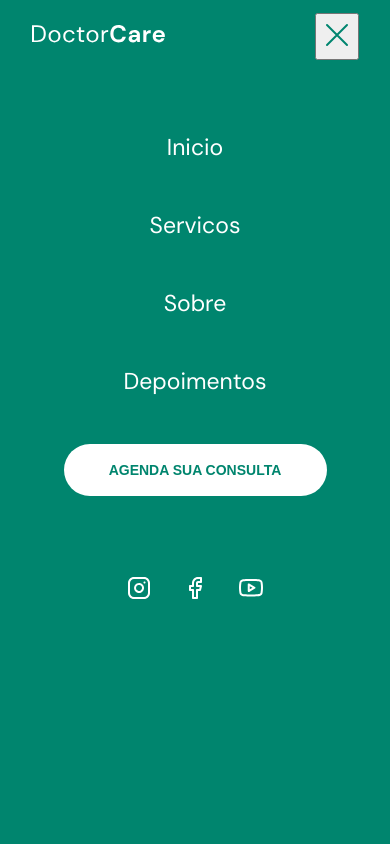
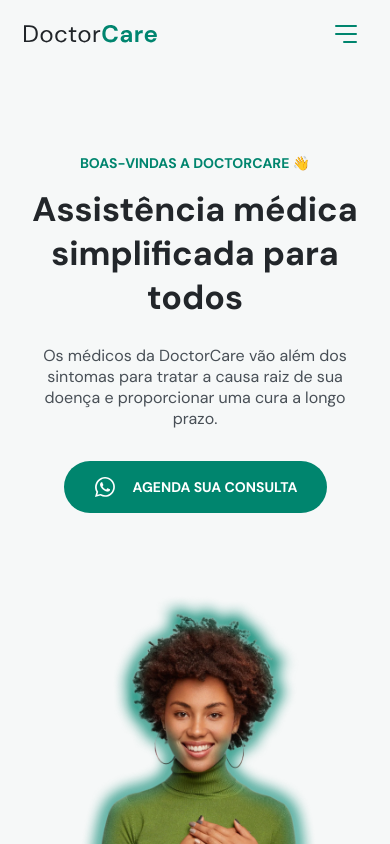
Before and after one commit to otleda/Landing-Page-DoctorCare, a plain HTML site: page index.html in a window 390 px wide. Shown: the top 844 px of the page. Drawn offline with Linux system fonts and the light colour scheme.

Commit message:
Finalizando o menu mobile, fazendo interacao com js

```diff
--- a/css/style.css
+++ b/css/style.css
@@ -35,13 +35,54 @@ body {
     font-family: 'DM Sans', sans-serif;
     font-size: 1.6rem;
     text-align: center;
+    overflow: overlay;
+
+}
+
+/*-----------------NAVIGATION------------------- */
+nav {
+    display: flex;
+    align-items: center;
+    justify-content: space-between;
+    position: fixed;
+    width: 100%;
+    padding: 2.4rem;
+    top: 0;
+    left: 50%;
+    transform: translateX(-50%);
+    height: var(--nav-height);
+
+    background: var(--primary-green-ultralight);
 }
 
 .wrapper {
-    width: 37.5rem;
-    padding-inline: 2.4rem;
-    margin-inline: auto;
+    display: flex;
+    flex-direction: column;
+    justify-content: center;
+    align-items: center;
+    padding: 0 2.4rem;
 }
+
+nav.scroll {
+    background: var(--primary-green);
+    width: 100%;
+}
+
+nav.scroll svg:nth-child(1) path {
+    fill: white;
+}
+
+
+nav.scroll > div > button.btn-open > svg path {
+    stroke: white;
+}
+
+.btn-closed, .btn-open {
+    border: none;
+    background: none;
+    cursor: pointer;
+}
+
 
 /*-----------------HEADER------------------- */
 header::before {
@@ -140,43 +181,7 @@ header img {
     line-height: 150%;
 }
 
-/*-----------------NAVIGATION------------------- */
-nav {
-    display: flex;
-    height: var(--nav-height);
-    background: var(--primary-green-ultralight);
 
-    position: fixed;
-    top: 0;
-    left: 50%;
-    transform: translateX(-50%);
-}
-
-nav div.wrapper {
-    display: flex;
-    align-items: center;
-    justify-content: space-between;
-}
-
-div.wrapper a.logo {
-    padding: 2.4rem 0;
-}
-div.wrapper .btn-open-menu {
-    padding: 2.4rem 0;
-}
-
-nav.scroll {
-    background: var(--primary-green);
-    width: 100%;
-}
-
-nav.scroll svg:nth-child(1) path {
-    fill: white;
-}
-
-nav.scroll > div.wrapper > div.btn-menu > svg path {
-    stroke: white;
-}
 
 /*-----------------NAVIGATION-MOBILE------------------- */
 
@@ -184,53 +189,52 @@ nav.scroll > div.wrapper > div.btn-menu > svg path {
 .menu,
 .btn-closed {
     opacity: 0;
-    visibility: 0;
+    visibility: hidden;
+    display: none;
 }
 
 /* YES MENU EXTENDED */
 body.menu-mobile-extended .menu,
-body.menu-mobile-extended .btn-closed {
+body.menu-mobile-extended button.btn-closed {
     opacity: 1;
     visibility: visible;
 }
 
 
 body.menu-mobile-extended {
-    overflow: hidden;
+}
+body.menu-mobile-extended  button.btn-open {
+    display: none;
 }
 
 body.menu-mobile-extended .logo,
-body.menu-mobile-extended .btn-closed {
-    z-index: 1;
+body.menu-mobile-extended button.btn-closed {
+    z-index: 10;
+    display: block;
 }
 body.menu-mobile-extended svg:nth-child(1) path {
     fill: white;
 }
-body.menu-mobile-extended div.btn-menu > svg path {
+
+body.menu-mobile-extended  button.btn-closed > svg path {
     stroke: white;
 }
 
-
-body.menu-mobile-extended nav {
-    position: relative;
-}
-
 body.menu-mobile-extended .menu {
+    display: flex;
+    flex-direction: column;
+    align-items: center;
     position: fixed;
     top: 0;
     left: 0;
     width: 100vw;
     height: 100vh;
     background: var(--primary-green);
+    z-index: -1;
 }
 
-.menu {
-    display: flex;
-    flex-direction: column;
-    align-items: center;
-}
 
-.menu ul:nth-child(1) {
+body.menu-mobile-extended .menu ul:nth-child(1) {
     display: flex;
     flex-direction: column;
     gap: 4.8rem;
@@ -238,12 +242,12 @@ body.menu-mobile-extended .menu {
     margin-top: 13.2rem;
 }
 
-.menu ul:nth-child(1) a {
+body.menu-mobile-extended .menu ul:nth-child(1) a {
     color: white;
     font-size: 2.3rem;
 }
 
-.menu button {
+body.menu-mobile-extended .menu button {
     display: flex;
     align-items: center;
     justify-content: center;
@@ -260,13 +264,13 @@ body.menu-mobile-extended .menu {
     font-weight: 700;
     color: var(--primary-green);
 }
-.menu ul {
+body.menu-mobile-extended .menu ul {
     display: flex;
     gap: 3.2rem;
     margin-top: 8rem;
 }
 
-.menu ul.social-media li:hover {
+body.menu-mobile-extended .menu ul.social-media li:hover {
     filter: drop-shadow(3px 5px 8px rgba(255,255,255,0.8));
 
 }
--- a/index.html
+++ b/index.html
@@ -13,40 +13,29 @@
 
     <link rel="stylesheet" href="css/style.css">
 </head>
-<body onscroll="onScroll()" class="menu-mobile-extended">
+<body onscroll="onScroll()">
     <nav id="navigation">
-        <div class="wrapper">
-            <a class="logo" href="#" alt="logo DoctorCare">
+        <a href="" class="logo">
             <svg
                 width="133"
                 height="18"
                 viewBox="0 0 133 18"
                 fill="none"
-                    xmlns="http://www.w3.org/2000/svg"
-                    >
-                    <style>
-                        .doctor {
-                        fill : #212529;
-                        }
-                        .care {
-                        fill : #00856F;
-                        }
-                    </style>
-
-                    <path class='doctor' d="M0 17.088V0.287999H5.16C8.12 0.287999 10.296 1.04 11.688 2.544C13.096 4.048 13.8 6.112 13.8 8.736C13.8 11.312 13.096 13.352 11.688 14.856C10.296 16.344 8.12 17.088 5.16 17.088H0ZM2.016 15.408H5.112C6.744 15.408 8.04 15.144 9 14.616C9.976 14.072 10.672 13.304 11.088 12.312C11.504 11.304 11.712 10.112 11.712 8.736C11.712 7.328 11.504 6.12 11.088 5.112C10.672 4.104 9.976 3.328 9 2.784C8.04 2.24 6.744 1.968 5.112 1.968H2.016V15.408Z"/>
-                    <path class='doctor' d="M22.4949 17.376C21.3749 17.376 20.3669 17.12 19.4709 16.608C18.5749 16.096 17.8629 15.376 17.3349 14.448C16.8229 13.504 16.5669 12.4 16.5669 11.136C16.5669 9.872 16.8309 8.776 17.3589 7.848C17.8869 6.904 18.5989 6.176 19.4949 5.664C20.4069 5.152 21.4229 4.896 22.5429 4.896C23.6629 4.896 24.6709 5.152 25.5669 5.664C26.4629 6.176 27.1669 6.904 27.6789 7.848C28.2069 8.776 28.4709 9.872 28.4709 11.136C28.4709 12.4 28.2069 13.504 27.6789 14.448C27.1509 15.376 26.4309 16.096 25.5189 16.608C24.6229 17.12 23.6149 17.376 22.4949 17.376ZM22.4949 15.648C23.1829 15.648 23.8229 15.48 24.4149 15.144C25.0069 14.808 25.4869 14.304 25.8549 13.632C26.2229 12.96 26.4069 12.128 26.4069 11.136C26.4069 10.144 26.2229 9.312 25.8549 8.64C25.5029 7.968 25.0309 7.464 24.4389 7.128C23.8469 6.792 23.2149 6.624 22.5429 6.624C21.8549 6.624 21.2149 6.792 20.6229 7.128C20.0309 7.464 19.5509 7.968 19.1829 8.64C18.8149 9.312 18.6309 10.144 18.6309 11.136C18.6309 12.128 18.8149 12.96 19.1829 13.632C19.5509 14.304 20.0229 14.808 20.5989 15.144C21.1909 15.48 21.8229 15.648 22.4949 15.648Z"/>
-                    <path class='doctor' d="M37.2261 17.376C36.0901 17.376 35.0661 17.12 34.1541 16.608C33.2581 16.08 32.5461 15.352 32.0181 14.424C31.5061 13.48 31.2501 12.384 31.2501 11.136C31.2501 9.888 31.5061 8.8 32.0181 7.872C32.5461 6.928 33.2581 6.2 34.1541 5.688C35.0661 5.16 36.0901 4.896 37.2261 4.896C38.6341 4.896 39.8181 5.264 40.7781 6C41.7541 6.736 42.3701 7.72 42.6261 8.952H40.5621C40.4021 8.216 40.0101 7.648 39.3861 7.248C38.7621 6.832 38.0341 6.624 37.2021 6.624C36.5301 6.624 35.8981 6.792 35.3061 7.128C34.7141 7.464 34.2341 7.968 33.8661 8.64C33.4981 9.312 33.3141 10.144 33.3141 11.136C33.3141 12.128 33.4981 12.96 33.8661 13.632C34.2341 14.304 34.7141 14.816 35.3061 15.168C35.8981 15.504 36.5301 15.672 37.2021 15.672C38.0341 15.672 38.7621 15.472 39.3861 15.072C40.0101 14.656 40.4021 14.072 40.5621 13.32H42.6261C42.3861 14.52 41.7781 15.496 40.8021 16.248C39.8261 17 38.6341 17.376 37.2261 17.376Z"/>
-                    <path class='doctor' d="M50.2974 17.088C49.2094 17.088 48.3534 16.824 47.7294 16.296C47.1054 15.768 46.7934 14.816 46.7934 13.44V6.888H44.7294V5.184H46.7934L47.0574 2.328H48.8094V5.184H52.3134V6.888H48.8094V13.44C48.8094 14.192 48.9614 14.704 49.2654 14.976C49.5694 15.232 50.1054 15.36 50.8734 15.36H52.1214V17.088H50.2974Z"/>
-                    <path class='doctor' d="M60.4506 17.376C59.3306 17.376 58.3226 17.12 57.4266 16.608C56.5306 16.096 55.8186 15.376 55.2906 14.448C54.7786 13.504 54.5226 12.4 54.5226 11.136C54.5226 9.872 54.7866 8.776 55.3146 7.848C55.8426 6.904 56.5546 6.176 57.4506 5.664C58.3626 5.152 59.3786 4.896 60.4986 4.896C61.6186 4.896 62.6266 5.152 63.5226 5.664C64.4186 6.176 65.1226 6.904 65.6346 7.848C66.1626 8.776 66.4266 9.872 66.4266 11.136C66.4266 12.4 66.1626 13.504 65.6346 14.448C65.1066 15.376 64.3866 16.096 63.4746 16.608C62.5786 17.12 61.5706 17.376 60.4506 17.376ZM60.4506 15.648C61.1386 15.648 61.7786 15.48 62.3706 15.144C62.9626 14.808 63.4426 14.304 63.8106 13.632C64.1786 12.96 64.3626 12.128 64.3626 11.136C64.3626 10.144 64.1786 9.312 63.8106 8.64C63.4586 7.968 62.9866 7.464 62.3946 7.128C61.8026 6.792 61.1706 6.624 60.4986 6.624C59.8106 6.624 59.1706 6.792 58.5786 7.128C57.9866 7.464 57.5066 7.968 57.1386 8.64C56.7706 9.312 56.5866 10.144 56.5866 11.136C56.5866 12.128 56.7706 12.96 57.1386 13.632C57.5066 14.304 57.9786 14.808 58.5546 15.144C59.1466 15.48 59.7786 15.648 60.4506 15.648Z"/>
-                    <path class='doctor' d="M69.7097 17.088V5.184H71.5337L71.7017 7.464C72.0697 6.68 72.6297 6.056 73.3817 5.592C74.1337 5.128 75.0617 4.896 76.1657 4.896V7.008H75.6137C74.9097 7.008 74.2617 7.136 73.6697 7.392C73.0777 7.632 72.6057 8.048 72.2537 8.64C71.9017 9.232 71.7257 10.048 71.7257 11.088V17.088H69.7097Z"/>
-
-
-                    <path class='care' d="M86.4924 17.376C84.7964 17.376 83.3404 17.016 82.1244 16.296C80.9084 15.56 79.9724 14.544 79.3164 13.248C78.6604 11.936 78.3324 10.424 78.3324 8.712C78.3324 7 78.6604 5.488 79.3164 4.176C79.9724 2.864 80.9084 1.84 82.1244 1.104C83.3404 0.368 84.7964 0 86.4924 0C88.5084 0 90.1564 0.504 91.4364 1.512C92.7324 2.504 93.5404 3.904 93.8604 5.712H90.4764C90.2684 4.8 89.8204 4.088 89.1324 3.576C88.4604 3.048 87.5644 2.784 86.4444 2.784C84.8924 2.784 83.6764 3.312 82.7964 4.368C81.9164 5.424 81.4764 6.872 81.4764 8.712C81.4764 10.552 81.9164 12 82.7964 13.056C83.6764 14.096 84.8924 14.616 86.4444 14.616C87.5644 14.616 88.4604 14.376 89.1324 13.896C89.8204 13.4 90.2684 12.72 90.4764 11.856H93.8604C93.5404 13.584 92.7324 14.936 91.4364 15.912C90.1564 16.888 88.5084 17.376 86.4924 17.376Z" />
-                    <path class='care'd="M101.092 17.376C100.068 17.376 99.2278 17.216 98.5718 16.896C97.9158 16.56 97.4277 16.12 97.1077 15.576C96.7878 15.032 96.6278 14.432 96.6278 13.776C96.6278 12.672 97.0598 11.776 97.9238 11.088C98.7878 10.4 100.084 10.056 101.812 10.056H104.836V9.768C104.836 8.952 104.604 8.352 104.14 7.968C103.676 7.584 103.1 7.392 102.412 7.392C101.788 7.392 101.244 7.544 100.78 7.848C100.316 8.136 100.028 8.568 99.9157 9.144H96.9157C96.9958 8.28 97.2837 7.528 97.7797 6.888C98.2917 6.248 98.9477 5.76 99.7477 5.424C100.548 5.072 101.444 4.896 102.436 4.896C104.132 4.896 105.468 5.32 106.444 6.168C107.42 7.016 107.908 8.216 107.908 9.768V17.088H105.292L105.004 15.168C104.652 15.808 104.156 16.336 103.516 16.752C102.892 17.168 102.084 17.376 101.092 17.376ZM101.788 14.976C102.668 14.976 103.348 14.688 103.828 14.112C104.324 13.536 104.636 12.824 104.764 11.976H102.148C101.332 11.976 100.748 12.128 100.396 12.432C100.044 12.72 99.8678 13.08 99.8678 13.512C99.8678 13.976 100.044 14.336 100.396 14.592C100.748 14.848 101.212 14.976 101.788 14.976Z"/>
-                    <path class='care' d="M111.319 17.088V5.184H114.055L114.343 7.416C114.775 6.648 115.359 6.04 116.095 5.592C116.847 5.128 117.727 4.896 118.735 4.896V8.136H117.871C117.199 8.136 116.599 8.24 116.071 8.448C115.543 8.656 115.127 9.016 114.823 9.528C114.535 10.04 114.391 10.752 114.391 11.664V17.088H111.319Z"/>
-                    <path class='care' d="M126.888 17.376C125.688 17.376 124.624 17.12 123.696 16.608C122.768 16.096 122.04 15.376 121.512 14.448C120.984 13.52 120.72 12.448 120.72 11.232C120.72 10 120.976 8.904 121.488 7.944C122.016 6.984 122.736 6.24 123.648 5.712C124.576 5.168 125.664 4.896 126.912 4.896C128.08 4.896 129.112 5.152 130.008 5.664C130.904 6.176 131.6 6.88 132.096 7.776C132.608 8.656 132.864 9.64 132.864 10.728C132.864 10.904 132.856 11.088 132.84 11.28C132.84 11.472 132.832 11.672 132.816 11.88H123.768C123.832 12.808 124.152 13.536 124.728 14.064C125.32 14.592 126.032 14.856 126.864 14.856C127.488 14.856 128.008 14.72 128.424 14.448C128.856 14.16 129.176 13.792 129.384 13.344H132.504C132.28 14.096 131.904 14.784 131.376 15.408C130.864 16.016 130.224 16.496 129.456 16.848C128.704 17.2 127.848 17.376 126.888 17.376ZM126.912 7.392C126.16 7.392 125.496 7.608 124.92 8.04C124.344 8.456 123.976 9.096 123.816 9.96H129.744C129.696 9.176 129.408 8.552 128.88 8.088C128.352 7.624 127.696 7.392 126.912 7.392Z"/>
+                xmlns="http://www.w3.org/2000/svg">
+                <path d="M0 17.088V0.287999H5.16C8.12 0.287999 10.296 1.04 11.688 2.544C13.096 4.048 13.8 6.112 13.8 8.736C13.8 11.312 13.096 13.352 11.688 14.856C10.296 16.344 8.12 17.088 5.16 17.088H0ZM2.016 15.408H5.112C6.744 15.408 8.04 15.144 9 14.616C9.976 14.072 10.672 13.304 11.088 12.312C11.504 11.304 11.712 10.112 11.712 8.736C11.712 7.328 11.504 6.12 11.088 5.112C10.672 4.104 9.976 3.328 9 2.784C8.04 2.24 6.744 1.968 5.112 1.968H2.016V15.408Z" fill="#212529"/>
+                <path d="M22.4949 17.376C21.3749 17.376 20.3669 17.12 19.4709 16.608C18.5749 16.096 17.8629 15.376 17.3349 14.448C16.8229 13.504 16.5669 12.4 16.5669 11.136C16.5669 9.872 16.8309 8.776 17.3589 7.848C17.8869 6.904 18.5989 6.176 19.4949 5.664C20.4069 5.152 21.4229 4.896 22.5429 4.896C23.6629 4.896 24.6709 5.152 25.5669 5.664C26.4629 6.176 27.1669 6.904 27.6789 7.848C28.2069 8.776 28.4709 9.872 28.4709 11.136C28.4709 12.4 28.2069 13.504 27.6789 14.448C27.1509 15.376 26.4309 16.096 25.5189 16.608C24.6229 17.12 23.6149 17.376 22.4949 17.376ZM22.4949 15.648C23.1829 15.648 23.8229 15.48 24.4149 15.144C25.0069 14.808 25.4869 14.304 25.8549 13.632C26.2229 12.96 26.4069 12.128 26.4069 11.136C26.4069 10.144 26.2229 9.312 25.8549 8.64C25.5029 7.968 25.0309 7.464 24.4389 7.128C23.8469 6.792 23.2149 6.624 22.5429 6.624C21.8549 6.624 21.2149 6.792 20.6229 7.128C20.0309 7.464 19.5509 7.968 19.1829 8.64C18.8149 9.312 18.6309 10.144 18.6309 11.136C18.6309 12.128 18.8149 12.96 19.1829 13.632C19.5509 14.304 20.0229 14.808 20.5989 15.144C21.1909 15.48 21.8229 15.648 22.4949 15.648Z" fill="#212529"/>
+                <path d="M37.2261 17.376C36.0901 17.376 35.0661 17.12 34.1541 16.608C33.2581 16.08 32.5461 15.352 32.0181 14.424C31.5061 13.48 31.2501 12.384 31.2501 11.136C31.2501 9.888 31.5061 8.8 32.0181 7.872C32.5461 6.928 33.2581 6.2 34.1541 5.688C35.0661 5.16 36.0901 4.896 37.2261 4.896C38.6341 4.896 39.8181 5.264 40.7781 6C41.7541 6.736 42.3701 7.72 42.6261 8.952H40.5621C40.4021 8.216 40.0101 7.648 39.3861 7.248C38.7621 6.832 38.0341 6.624 37.2021 6.624C36.5301 6.624 35.8981 6.792 35.3061 7.128C34.7141 7.464 34.2341 7.968 33.8661 8.64C33.4981 9.312 33.3141 10.144 33.3141 11.136C33.3141 12.128 33.4981 12.96 33.8661 13.632C34.2341 14.304 34.7141 14.816 35.3061 15.168C35.8981 15.504 36.5301 15.672 37.2021 15.672C38.0341 15.672 38.7621 15.472 39.3861 15.072C40.0101 14.656 40.4021 14.072 40.5621 13.32H42.6261C42.3861 14.52 41.7781 15.496 40.8021 16.248C39.8261 17 38.6341 17.376 37.2261 17.376Z" fill="#212529"/>
+                <path d="M50.2974 17.088C49.2094 17.088 48.3534 16.824 47.7294 16.296C47.1054 15.768 46.7934 14.816 46.7934 13.44V6.888H44.7294V5.184H46.7934L47.0574 2.328H48.8094V5.184H52.3134V6.888H48.8094V13.44C48.8094 14.192 48.9614 14.704 49.2654 14.976C49.5694 15.232 50.1054 15.36 50.8734 15.36H52.1214V17.088H50.2974Z" fill="#212529"/>
+                <path d="M60.4506 17.376C59.3306 17.376 58.3226 17.12 57.4266 16.608C56.5306 16.096 55.8186 15.376 55.2906 14.448C54.7786 13.504 54.5226 12.4 54.5226 11.136C54.5226 9.872 54.7866 8.776 55.3146 7.848C55.8426 6.904 56.5546 6.176 57.4506 5.664C58.3626 5.152 59.3786 4.896 60.4986 4.896C61.6186 4.896 62.6266 5.152 63.5226 5.664C64.4186 6.176 65.1226 6.904 65.6346 7.848C66.1626 8.776 66.4266 9.872 66.4266 11.136C66.4266 12.4 66.1626 13.504 65.6346 14.448C65.1066 15.376 64.3866 16.096 63.4746 16.608C62.5786 17.12 61.5706 17.376 60.4506 17.376ZM60.4506 15.648C61.1386 15.648 61.7786 15.48 62.3706 15.144C62.9626 14.808 63.4426 14.304 63.8106 13.632C64.1786 12.96 64.3626 12.128 64.3626 11.136C64.3626 10.144 64.1786 9.312 63.8106 8.64C63.4586 7.968 62.9866 7.464 62.3946 7.128C61.8026 6.792 61.1706 6.624 60.4986 6.624C59.8106 6.624 59.1706 6.792 58.5786 7.128C57.9866 7.464 57.5066 7.968 57.1386 8.64C56.7706 9.312 56.5866 10.144 56.5866 11.136C56.5866 12.128 56.7706 12.96 57.1386 13.632C57.5066 14.304 57.9786 14.808 58.5546 15.144C59.1466 15.48 59.7786 15.648 60.4506 15.648Z" fill="#212529"/>
+                <path d="M69.7097 17.088V5.184H71.5337L71.7017 7.464C72.0697 6.68 72.6297 6.056 73.3817 5.592C74.1337 5.128 75.0617 4.896 76.1657 4.896V7.008H75.6137C74.9097 7.008 74.2617 7.136 73.6697 7.392C73.0777 7.632 72.6057 8.048 72.2537 8.64C71.9017 9.232 71.7257 10.048 71.7257 11.088V17.088H69.7097Z" fill="#212529"/>
+                <path d="M86.4924 17.376C84.7964 17.376 83.3404 17.016 82.1244 16.296C80.9084 15.56 79.9724 14.544 79.3164 13.248C78.6604 11.936 78.3324 10.424 78.3324 8.712C78.3324 7 78.6604 5.488 79.3164 4.176C79.9724 2.864 80.9084 1.84 82.1244 1.104C83.3404 0.368 84.7964 0 86.4924 0C88.5084 0 90.1564 0.504 91.4364 1.512C92.7324 2.504 93.5404 3.904 93.8604 5.712H90.4764C90.2684 4.8 89.8204 4.088 89.1324 3.576C88.4604 3.048 87.5644 2.784 86.4444 2.784C84.8924 2.784 83.6764 3.312 82.7964 4.368C81.9164 5.424 81.4764 6.872 81.4764 8.712C81.4764 10.552 81.9164 12 82.7964 13.056C83.6764 14.096 84.8924 14.616 86.4444 14.616C87.5644 14.616 88.4604 14.376 89.1324 13.896C89.8204 13.4 90.2684 12.72 90.4764 11.856H93.8604C93.5404 13.584 92.7324 14.936 91.4364 15.912C90.1564 16.888 88.5084 17.376 86.4924 17.376Z" fill="#00856F"/>
+                <path d="M101.092 17.376C100.068 17.376 99.2278 17.216 98.5718 16.896C97.9158 16.56 97.4277 16.12 97.1077 15.576C96.7878 15.032 96.6278 14.432 96.6278 13.776C96.6278 12.672 97.0598 11.776 97.9238 11.088C98.7878 10.4 100.084 10.056 101.812 10.056H104.836V9.768C104.836 8.952 104.604 8.352 104.14 7.968C103.676 7.584 103.1 7.392 102.412 7.392C101.788 7.392 101.244 7.544 100.78 7.848C100.316 8.136 100.028 8.568 99.9157 9.144H96.9157C96.9958 8.28 97.2837 7.528 97.7797 6.888C98.2917 6.248 98.9477 5.76 99.7477 5.424C100.548 5.072 101.444 4.896 102.436 4.896C104.132 4.896 105.468 5.32 106.444 6.168C107.42 7.016 107.908 8.216 107.908 9.768V17.088H105.292L105.004 15.168C104.652 15.808 104.156 16.336 103.516 16.752C102.892 17.168 102.084 17.376 101.092 17.376ZM101.788 14.976C102.668 14.976 103.348 14.688 103.828 14.112C104.324 13.536 104.636 12.824 104.764 11.976H102.148C101.332 11.976 100.748 12.128 100.396 12.432C100.044 12.72 99.8678 13.08 99.8678 13.512C99.8678 13.976 100.044 14.336 100.396 14.592C100.748 14.848 101.212 14.976 101.788 14.976Z" fill="#00856F"/>
+                <path d="M111.319 17.088V5.184H114.055L114.343 7.416C114.775 6.648 115.359 6.04 116.095 5.592C116.847 5.128 117.727 4.896 118.735 4.896V8.136H117.871C117.199 8.136 116.599 8.24 116.071 8.448C115.543 8.656 115.127 9.016 114.823 9.528C114.535 10.04 114.391 10.752 114.391 11.664V17.088H111.319Z" fill="#00856F"/>
+                <path d="M126.888 17.376C125.688 17.376 124.624 17.12 123.696 16.608C122.768 16.096 122.04 15.376 121.512 14.448C120.984 13.52 120.72 12.448 120.72 11.232C120.72 10 120.976 8.904 121.488 7.944C122.016 6.984 122.736 6.24 123.648 5.712C124.576 5.168 125.664 4.896 126.912 4.896C128.08 4.896 129.112 5.152 130.008 5.664C130.904 6.176 131.6 6.88 132.096 7.776C132.608 8.656 132.864 9.64 132.864 10.728C132.864 10.904 132.856 11.088 132.84 11.28C132.84 11.472 132.832 11.672 132.816 11.88H123.768C123.832 12.808 124.152 13.536 124.728 14.064C125.32 14.592 126.032 14.856 126.864 14.856C127.488 14.856 128.008 14.72 128.424 14.448C128.856 14.16 129.176 13.792 129.384 13.344H132.504C132.28 14.096 131.904 14.784 131.376 15.408C130.864 16.016 130.224 16.496 129.456 16.848C128.704 17.2 127.848 17.376 126.888 17.376ZM126.912 7.392C126.16 7.392 125.496 7.608 124.92 8.04C124.344 8.456 123.976 9.096 123.816 9.96H129.744C129.696 9.176 129.408 8.552 128.88 8.088C128.352 7.624 127.696 7.392 126.912 7.392Z" fill="#00856F"/>
             </svg>
         </a>
+
+        <div>
             <div class="menu">
                 <ul>
                     <li><a href="#">Inicio</a></li>
@@ -93,7 +82,13 @@
                 </ul>
             </div>
 
-            <button class="btn-open">
+            <button
+                class="btn-open"
+                id="btn-open"
+                onclick="onClick()"
+                aria-label="open menu"
+                aria-expanded="true"
+                >
                 <svg
                     width="40"
                     height="40"
@@ -121,7 +116,12 @@
                 </svg>
             </button>
 
-            <button class="btn-closed">
+            <button
+                class="btn-closed"
+                id="btn-closed"
+                aria-label=" closed menu"
+                aria-expanded="false"
+                >
                 <svg
                     width="40"
                     height="40"
@@ -129,7 +129,10 @@
                     fill="none"
                     xmlns="http://www.w3.org/2000/svg"
                     >
-                    <path d="M30 10L10 30M10 10L30 30" stroke="#00856F" stroke-width="2" stroke-linecap="round" stroke-linejoin="round"/>
+                    <path d="M30 10L10 30M10 10L30 30"
+                        stroke-width="2"
+                        stroke-linecap="round" stroke-linejoin="round"
+                    />
                 </svg>
             </button>
         </div>
--- a/js/main.js
+++ b/js/main.js
@@ -1,5 +1,20 @@
+const btnOpen = document.querySelector('#btn-open')
+const btnClosed = document.querySelector('#btn-closed')
+const body = document.querySelector('body')
+
+
+//SCROLL NAV TOGGLE COLOR
 const onScroll = () => {
     (scrollY > 0)
     ? navigation.classList.add('scroll')
     : navigation.classList.remove('scroll')
 }
+
+//MENU TOGGLE
+const onClick = () => {
+    btnOpen.addEventListener('click', () =>
+        body.classList.add('menu-mobile-extended'))
+
+    btnClosed.addEventListener('click', () =>
+        body.classList.remove('menu-mobile-extended'))
+}
```
Also changed, not shown: 1 other file. Lines whose indentation alone changed are shown as unchanged.
